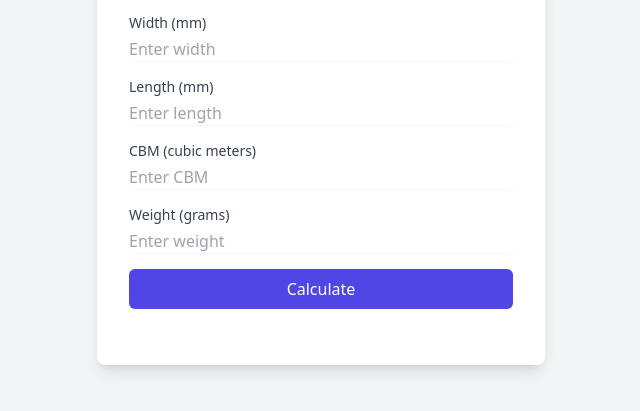
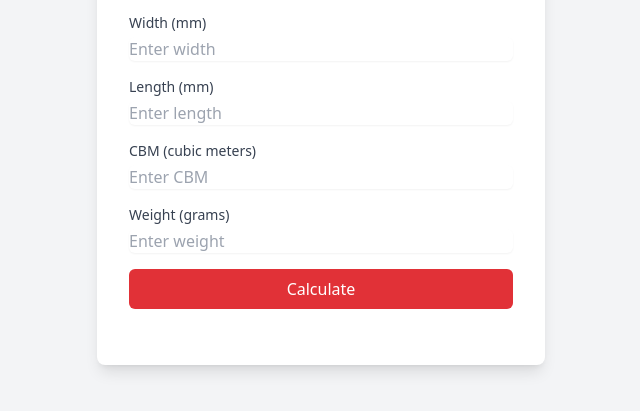
Before and after one commit to harsha-rg/freight-calculator, a plain HTML site: page index.html in a window 1280 px wide. Shown: the part 287-698 px from the top of the page, without its empty margins (319-959 px from the left). Drawn offline with nearby package versions, Linux system fonts and the light colour scheme.

Commit message:
Update index.html

```diff
--- a/index.html
+++ b/index.html
@@ -69,7 +69,7 @@
         <label for="weight" class="block text-sm font-medium text-gray-700">Weight (grams)</label>
         <input type="number" id="weight" step="any" min="0" class="mt-1 block w-full rounded-md border-gray-300 shadow-sm focus:border-indigo-500 focus:ring-indigo-500" placeholder="Enter weight">
       </div>
-      <button onclick="calculateFreight()" class="w-full bg-indigo-600 text-white py-2 px-4 rounded-md hover:bg-indigo-700">Calculate</button>
+      <button onclick="calculateFreight()" class="w-full bg-[#e13137] text-white py-2 px-4 rounded-md hover:bg-[#a30e13]">Calculate</button>
     </div>
     <div id="result" class="mt-6 text-center text-lg font-semibold"></div>
   </div>
```
